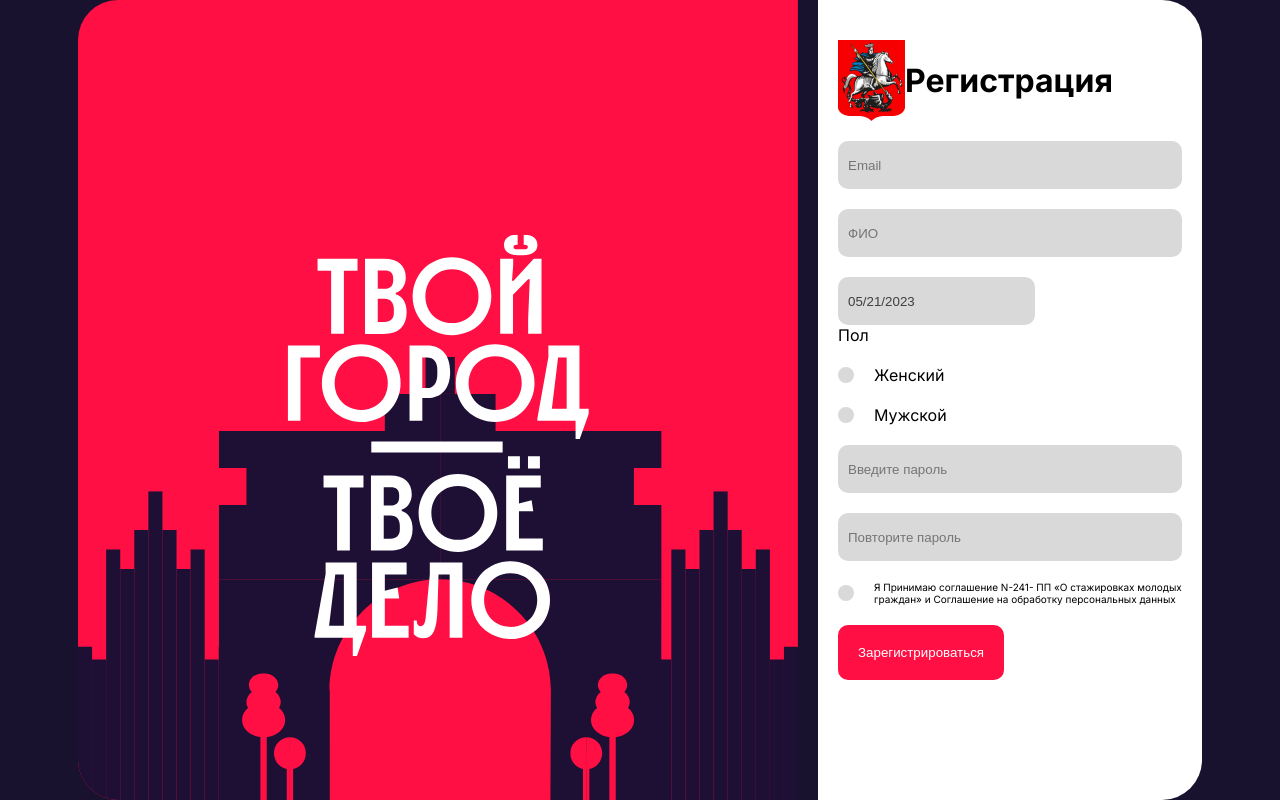
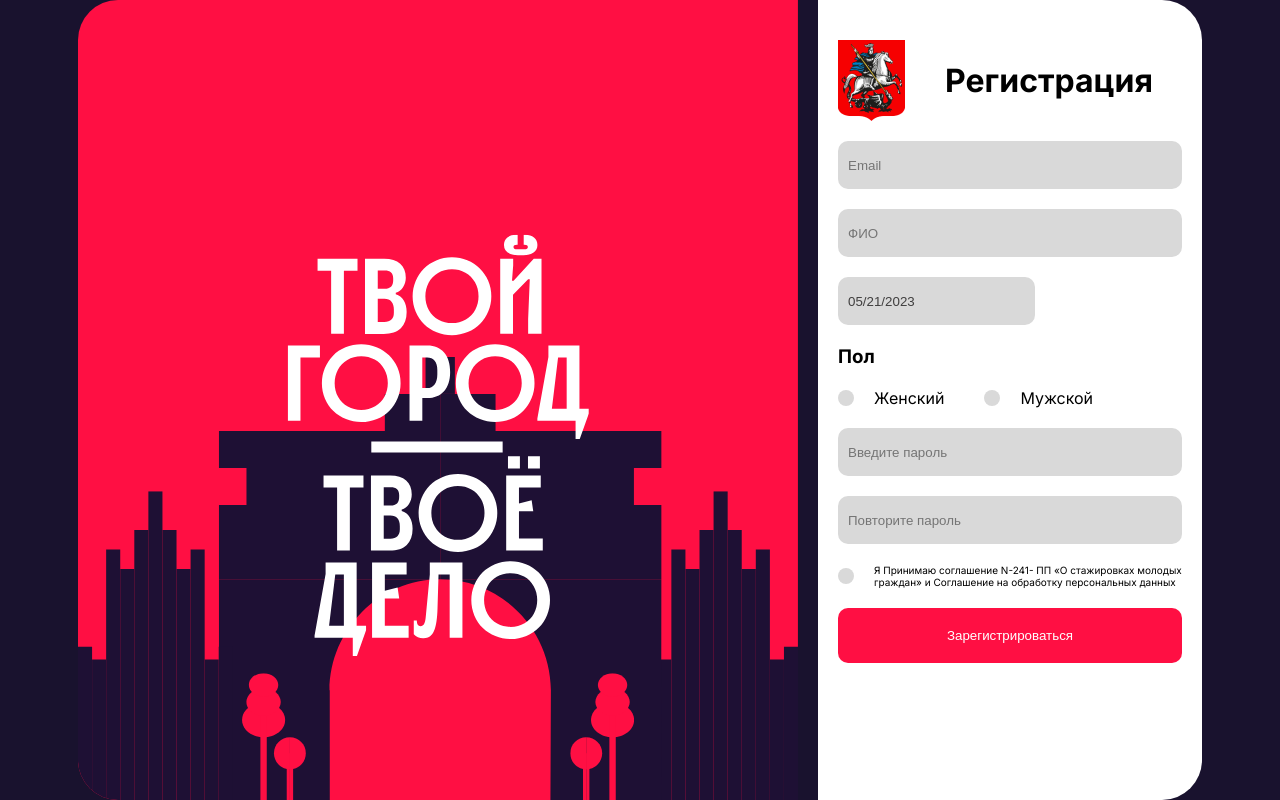
Before and after one commit to vairaden/lct-hack, a Next.js app: page /register in a window 1280 px wide. Built offline with nearby package versions, Linux system fonts and the light colour scheme.

Commit message:
Added logic to registration and login

```diff
--- a/src/features/register/RegisterForm.module.scss
+++ b/src/features/register/RegisterForm.module.scss
@@ -10,10 +10,19 @@
     align-items: center;
   }
 
-  //   form {
-  //     display: flex;
-  //     flex-direction: column;
-  //     height: 100%;
-  //     justify-content: space-between;
-  //   }
+  h1 {
+    margin-left: 40px;
+  }
+
+  button {
+    width: 100%;
+  }
 }
+
+.genderSelection {
+  margin-top: 20px;
+}
+
+.radioContainer {
+  display: flex;
+}
--- a/src/features/register/RegisterForm.tsx
+++ b/src/features/register/RegisterForm.tsx
@@ -9,17 +9,29 @@ import styles from "./RegisterForm.module.scss";
 import { FormEvent, useState } from "react";
 import { useRouter } from "next/navigation";
 import { MyDatePicker } from "@/shared/ui/datepicker";
+import { RadioButton } from "@/shared/ui/radio-button";
 
 export function RegisterForm() {
   const [email, setEmail] = useState("");
   const [name, setName] = useState("");
   const [birthday, setBirthday] = useState<Date | null>(new Date());
+  const [gender, setGender] = useState("");
   const [password, setPassword] = useState("");
   const [repeatedPassword, setRepeatedPassword] = useState("");
+  const [acceptedTerms, setAcceptedTerms] = useState(false);
 
   const router = useRouter();
   function handleSubmit(e: FormEvent<HTMLFormElement>) {
     e.preventDefault();
+    console.log({
+      email,
+      name,
+      birthday,
+      gender,
+      password,
+      repeatedPassword,
+      acceptedTerms,
+    });
     router.push("/");
   }
 
@@ -46,10 +58,26 @@ export function RegisterForm() {
           selected={birthday}
           onChange={(date) => setBirthday(date)}
         />
-        <p>Пол</p>
-        <div>
-          <Checkbox>Женский</Checkbox>
-          <Checkbox>Мужской</Checkbox>
+        <div className={styles.genderSelection}>
+          <h3>Пол</h3>
+          <div className={styles.radioContainer}>
+            <RadioButton
+              checked={gender === "female"}
+              name="gender"
+              onChange={(e) => setGender(e.target.value)}
+              value="female"
+            >
+              Женский
+            </RadioButton>
+            <RadioButton
+              checked={gender === "male"}
+              name="gender"
+              onChange={(e) => setGender(e.target.value)}
+              value="male"
+            >
+              Мужской
+            </RadioButton>
+          </div>
         </div>
         <FormInput
           type="password"
@@ -63,7 +91,10 @@ export function RegisterForm() {
           onChange={(e) => setRepeatedPassword(e.target.value)}
           value={repeatedPassword}
         />
-        <Checkbox>
+        <Checkbox
+          checked={acceptedTerms}
+          onChange={(e) => setAcceptedTerms(e.target.checked)}
+        >
           <span style={{ fontSize: "10px" }}>
             Я Принимаю соглашение N-241- ПП «О стажировках молодых граждан» и
             Соглашение на обработку персональных данных
--- a/src/shared/ui/checkbox/Checkbox.tsx
+++ b/src/shared/ui/checkbox/Checkbox.tsx
@@ -1,9 +1,18 @@
+import { ChangeEvent } from "react";
 import styles from "./Checkbox.module.scss";
 
-export function Checkbox({ children }: { children: React.ReactNode }) {
+export function Checkbox({
+  children,
+  checked,
+  onChange,
+}: {
+  children: React.ReactNode;
+  checked: boolean;
+  onChange: (e: ChangeEvent<HTMLInputElement>) => void;
+}) {
   return (
     <label className={styles.checkboxLabel}>
-      <input type="checkbox" />
+      <input type="checkbox" checked={checked} onChange={onChange} />
       <div className={styles.customCheckbox} />
       {children}
     </label>
--- a/src/shared/ui/datepicker/DatePicker.tsx
+++ b/src/shared/ui/datepicker/DatePicker.tsx
@@ -2,11 +2,20 @@ import DatePicker from "react-datepicker";
 
 import "react-datepicker/dist/react-datepicker.css";
 import { FormInput } from "../form-input";
-import { forwardRef } from "react";
+import { ChangeEvent, forwardRef } from "react";
 
 // eslint-disable-next-line react/display-name
 const CustomInput = forwardRef(
-  ({ value, onClick }: { value?: string; onClick?: () => void }, ref) => {
+  (
+    {
+      value,
+      onClick,
+    }: {
+      value?: string;
+      onClick?: () => void;
+    },
+    ref
+  ) => {
     return <FormInput value={value} ref={ref} onClick={onClick} />;
   }
 );
--- a/src/shared/ui/radio-button/RadioButton.module.scss
+++ b/src/shared/ui/radio-button/RadioButton.module.scss
@@ -0,0 +1,24 @@
+@import "@/shared/styles/colors";
+
+.radioLabel {
+  display: flex;
+  align-items: center;
+  margin-top: 20px;
+  margin-right: 40px;
+
+  input {
+    display: none;
+  }
+
+  .customRadio {
+    margin-right: 20px;
+    min-height: 16px;
+    min-width: 16px;
+    border-radius: 20px;
+    background-color: $disabled-color;
+  }
+
+  input:checked + .customRadio {
+    background-color: $accent-color;
+  }
+}
--- a/src/shared/ui/radio-button/RadioButton.tsx
+++ b/src/shared/ui/radio-button/RadioButton.tsx
@@ -1,3 +1,30 @@
-export function RadioButton() {
-  return <>radio</>;
+import { ChangeEvent } from "react";
+import styles from "./RadioButton.module.scss";
+
+export function RadioButton({
+  children,
+  name,
+  value,
+  checked,
+  onChange,
+}: {
+  children: React.ReactNode;
+  name: string;
+  value: string;
+  checked: boolean;
+  onChange: (e: ChangeEvent<HTMLInputElement>) => void;
+}) {
+  return (
+    <label className={styles.radioLabel}>
+      <input
+        type="radio"
+        name={name}
+        value={value}
+        checked={checked}
+        onChange={onChange}
+      />
+      <div className={styles.customRadio} />
+      {children}
+    </label>
+  );
 }
```
Also changed, not shown: src/features/login/LoginForm.tsx (+20 -3 lines).
